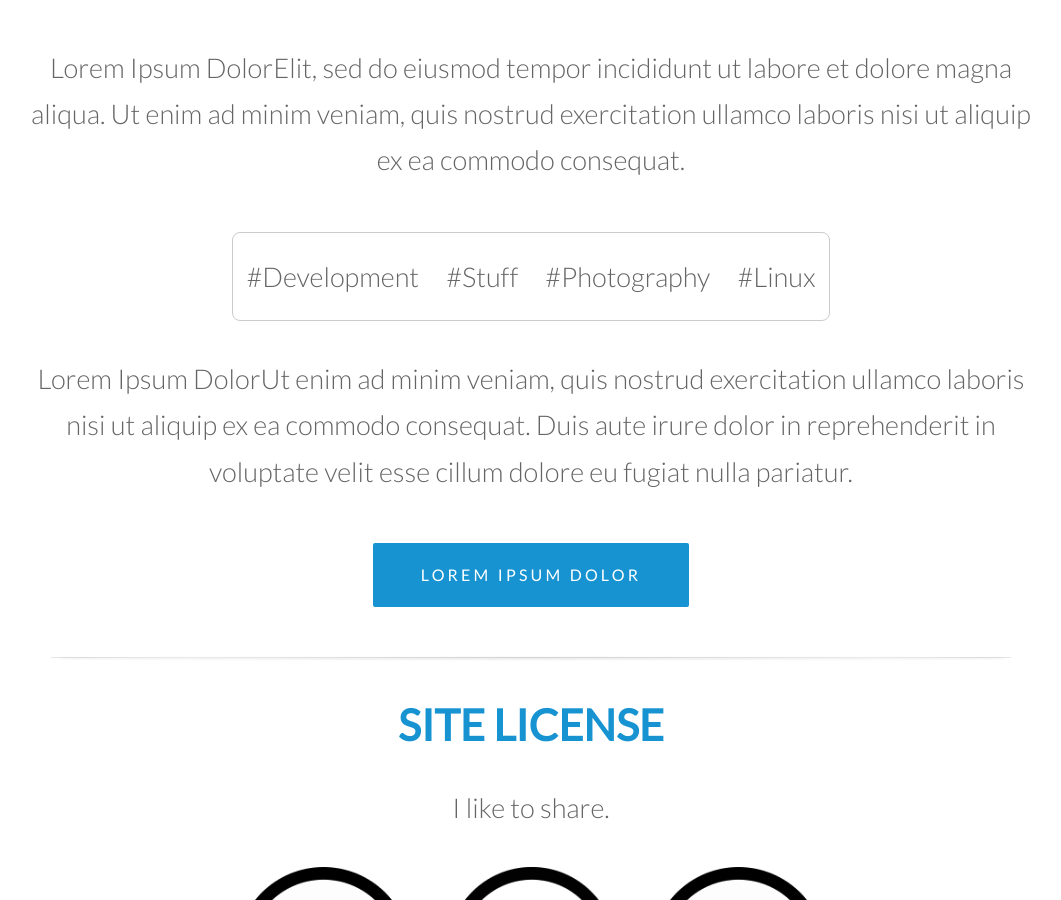
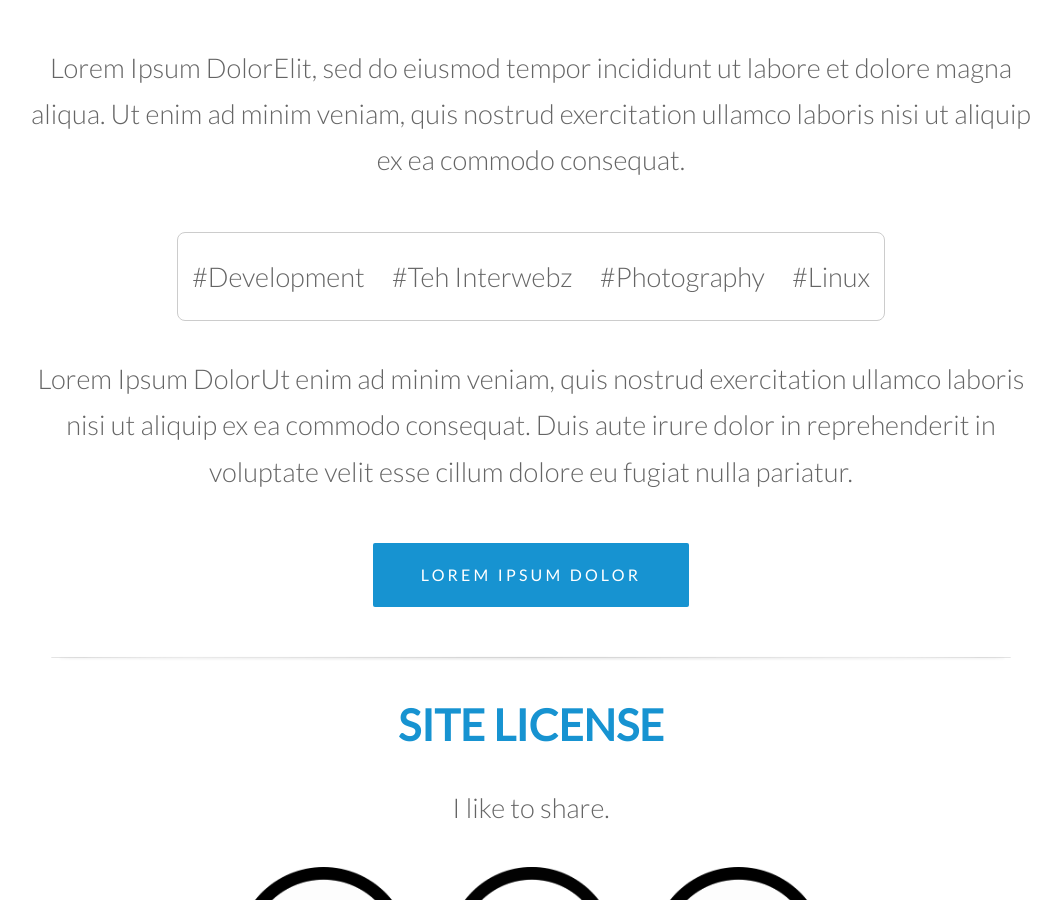
Before and after one commit to csmallbio/asmalldev.github.io, a Jekyll site: the page built from index.html, in a window 1280 px wide and 900 px high, scrolled down 1252 px. Shown: the whole window, without its empty margins (109-1170 px from the left). Built offline with Jekyll 4.4.1, drawn with Linux system fonts in a browser that asks for light colours; nearby versions of some CDN libraries; some web fonts are replaced.

Commit message:
filler text swap

```diff
--- a/index.html
+++ b/index.html
@@ -44,7 +44,7 @@ title: About Me &middot; Austin Small
 							<div id="list_box">
 								<ul>
 									<li class="no_space">#Development</li>
-									<li>#Stuff</li>
+									<li>#Teh Interwebz</li>
 									<li>#Photography</li>
 									<li>#Linux</li>
 								</ul>
```
